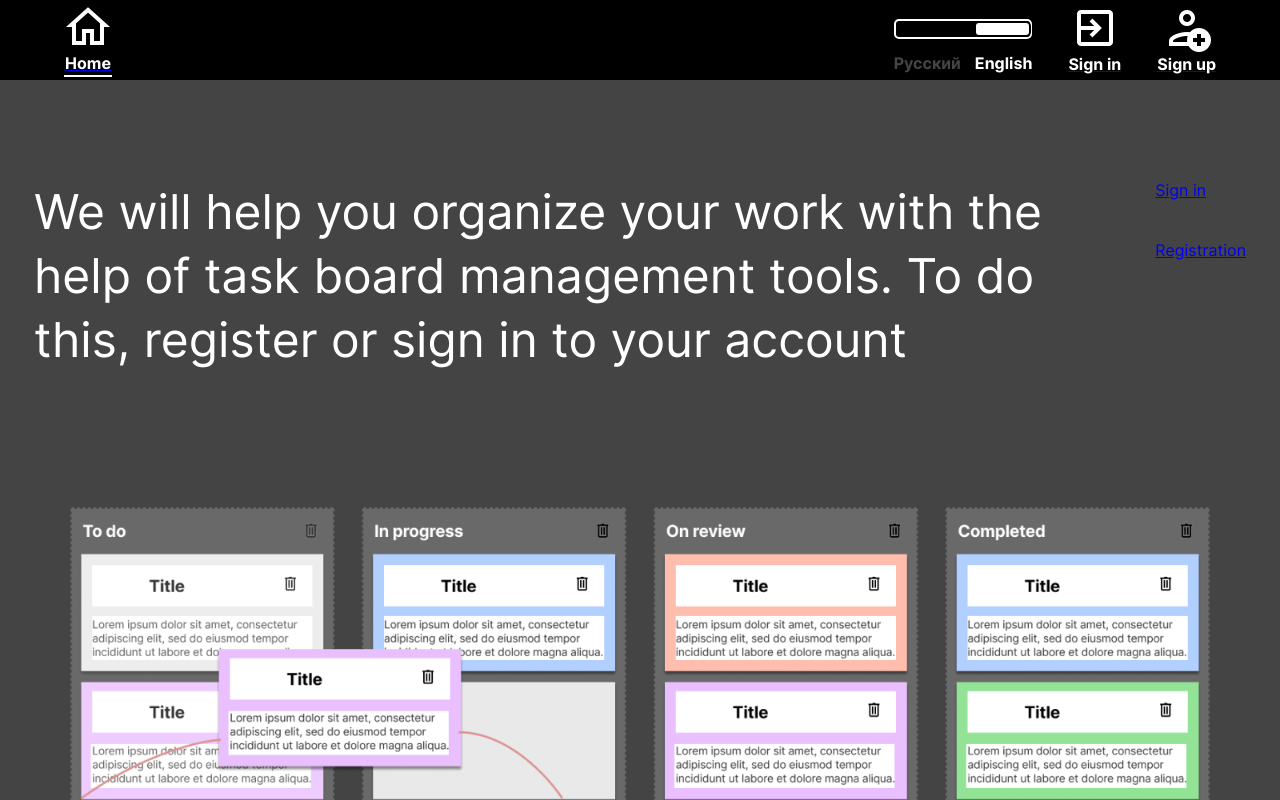
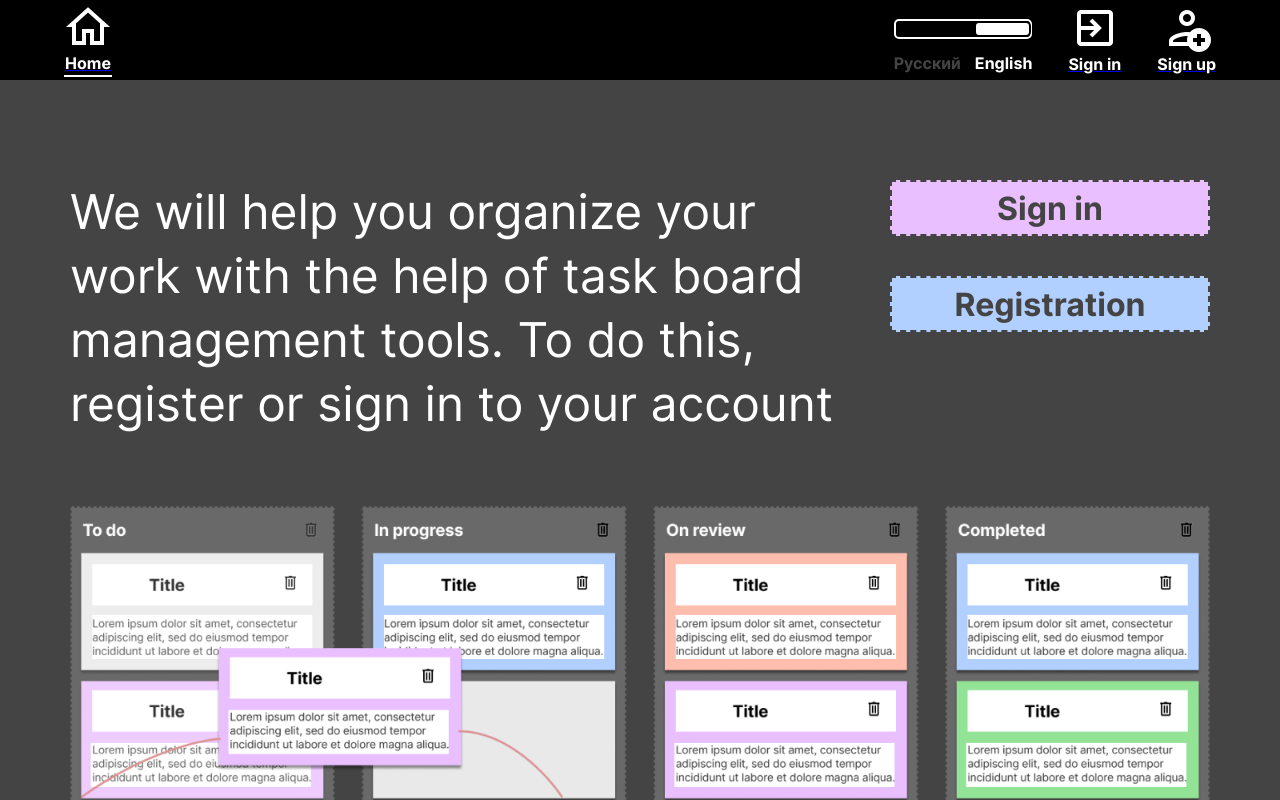
Before and after one commit to Fronikon/project-management-app, a React (Create React App) app: page / in a window 1280 px wide. Shown: the top 800 px of the page. Built offline with nearby package versions, Linux system fonts and the light colour scheme.

Commit message:
feat: add links into welcome page

```diff
--- a/src/components/Main/components/Welcome/Welcome.module.css
+++ b/src/components/Main/components/Welcome/Welcome.module.css
@@ -20,9 +20,8 @@
   display: flex;
   gap: 2.5rem;
 
-  width: 1212px;
-  height: 357px;
-  margin: 0 0 0 317px;
+  width: 1424px;
+  margin: 0 3.5rem 3.5rem auto;
   padding-top: 90px;
 }
 
@@ -30,6 +29,44 @@
   display: flex;
   flex-direction: column;
   gap: 2.5rem;
+  align-items: center;
+}
+
+.linkSignIn,
+.linkSignUp {
+  display: flex;
+  align-items: center;
+  justify-content: center;
+
+  width: 20rem;
+  height: 3.5rem;
+
+  font-size: 2rem;
+  font-weight: 700;
+  color: #444;
+  text-decoration: none;
+
+  border: 2px dashed #444;
+
+  transition: all 300ms ease-in-out;
+}
+
+.linkSignIn {
+  background-color: #eabfff;
+}
+
+.linkSignUp {
+  background-color: #b1d0ff;
+}
+
+.linkSignIn:hover,
+.linkSignUp:hover {
+  transform: scale(1.2);
+}
+
+.linkSignIn:active,
+.linkSignUp:active {
+  transform: scale(1);
 }
 
 .cards {
@@ -38,7 +75,7 @@
 
   display: block;
 
-  margin: 0 58px 43px auto;
+  margin: 0 3.5rem 3.5rem auto;
 }
 
 .team {
@@ -81,12 +118,14 @@
   }
 
   .textWrapper {
-    margin: 0 0 10px 235px;
+    margin: 0 auto;
+    margin-bottom: 1rem;
     padding-top: 100px;
   }
 
   .cards {
-    margin: 0 0 20px 75px;
+    margin: 0 auto;
+    margin-bottom: 1rem;
   }
 }
 
@@ -133,13 +172,17 @@
   }
 }
 
-@media screen and (max-width: 1424px) {
+@media screen and (max-width: 1430px) {
   .letterD {
     display: none;
   }
 
   .letterK {
     display: none;
+  }
+
+  .textWrapper {
+    width: 1140px;
   }
 
   .cards {
@@ -157,10 +200,15 @@
   }
 
   .textWrapper {
-    width: 700px;
+    width: 968px;
     height: auto;
     margin-bottom: 50px;
     padding-top: 40px;
+  }
+
+  .linkSignIn,
+  .linkSignUp {
+    width: 15rem;
   }
 
   .cards {
@@ -170,6 +218,9 @@
 
 @media screen and (max-width: 980px) {
   .textWrapper {
+    flex-direction: column;
+
+    width: 40rem;
     margin-bottom: 100px;
     padding-top: 40px;
   }
--- a/src/components/Main/components/Welcome/Welcome.tsx
+++ b/src/components/Main/components/Welcome/Welcome.tsx
@@ -9,16 +9,29 @@ import textData from '../../../../data/textData';
 import { Link } from 'react-router-dom';
 
 const Welcome: FC = () => {
+  const token = useAppSelector((store) => store.authReducer.token);
   const language = useAppSelector((store) => store.language.value);
 
   return (
     <div className={styles.mainWrapper}>
       <div className={styles.textWrapper}>
         <p className={styles.text}>{textData.welcomePage.textWrapper[language]}</p>
-        <div className={styles.linkWrapper}>
-          <Link to="/signIn">{textData.authPage.signIn[language]}</Link>
-          <Link to="/signUp">{textData.authPage.registration[language]}</Link>
-        </div>
+        {token ? (
+          <div className={styles.linkWrapper}>
+            <Link className={styles.linkSignIn} to="/boards">
+              {textData.header.start[language]}
+            </Link>
+          </div>
+        ) : (
+          <div className={styles.linkWrapper}>
+            <Link className={styles.linkSignIn} to="/signIn">
+              {textData.authPage.signIn[language]}
+            </Link>
+            <Link className={styles.linkSignUp} to="/signUp">
+              {textData.authPage.registration[language]}
+            </Link>
+          </div>
+        )}
       </div>
       <img src={cards} alt="cards" className={styles.cards} />
       <div className={styles.teamWrapper}>
```
